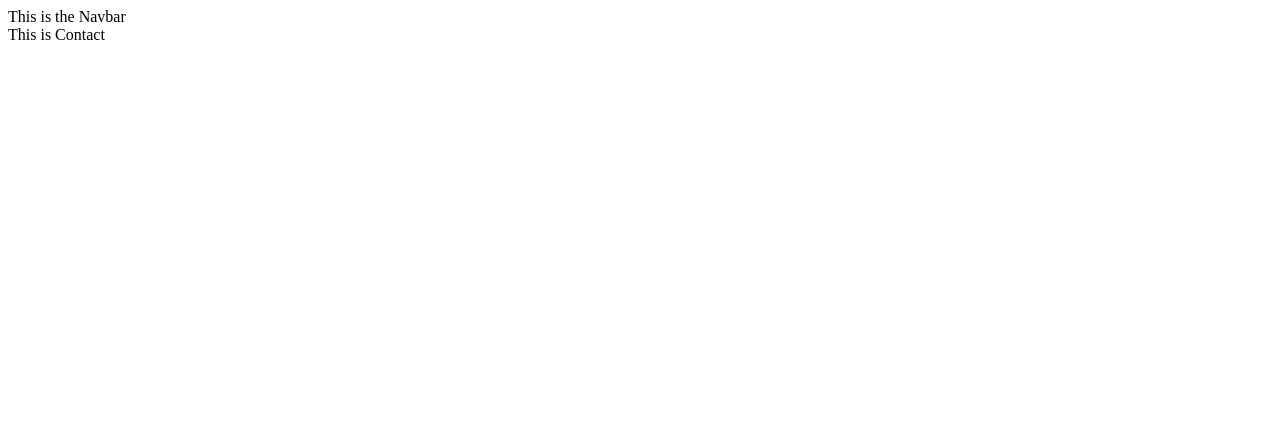
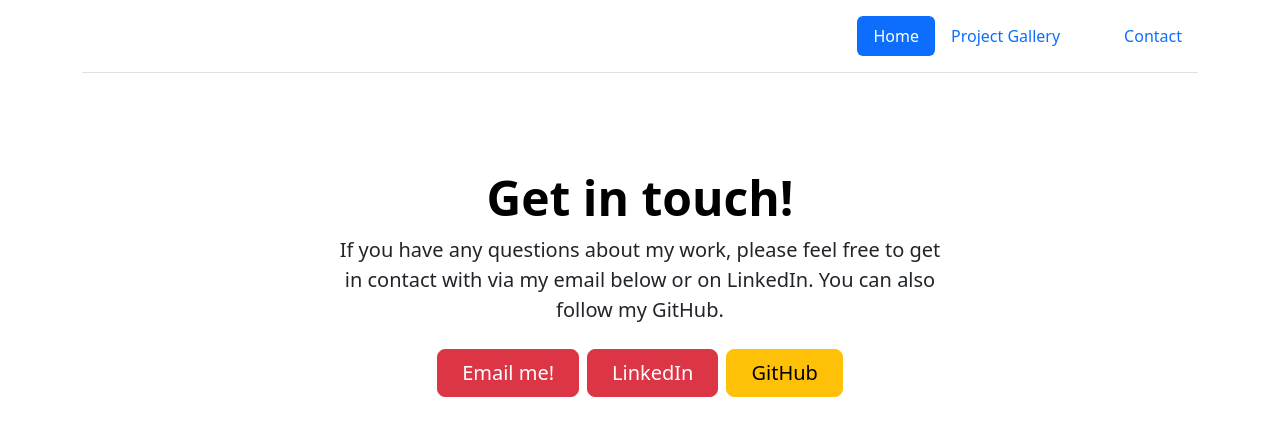
Before and after one commit to Tannababy/portfolio-react, a React (Vite) app in the folder portfolio/: page /contact in a window 1280 px wide. Shown: the top 436 px of the page. Built offline with nearby package versions, Linux system fonts and the light colour scheme.

Commit message:
added hero bootstrap hero to contact section and bootstrap navbar to header

```diff
--- a/portfolio/package.json
+++ b/portfolio/package.json
@@ -10,6 +10,8 @@
     "preview": "vite preview"
   },
   "dependencies": {
+    "@popperjs/core": "^2.11.8",
+    "bootstrap": "^5.3.2",
     "react": "^18.2.0",
     "react-dom": "^18.2.0",
     "react-router-dom": "^6.21.3"
--- a/portfolio/src/App.jsx
+++ b/portfolio/src/App.jsx
@@ -13,10 +13,9 @@ function App() {
         {/* Define routes using the Route component to render different page components at different paths */}
         {/* Define a default route that will render the Home component */}
         <Route path="/" element={<Home />} />
-        <Route path="about" element={<Header />} />
-        <Route path="ProjectGallery" element={<ProjectGallery />} />
         {/* Define a route that will have descendant routes */}
-        <Route path="contact/*" element={<Contact />} />
+        <Route path="ProjectGallery/*" element={<ProjectGallery />} />
+        <Route path="contact" element={<Contact />} />
       </Routes>
     </Router>
   );
--- a/portfolio/src/components/Contact.jsx
+++ b/portfolio/src/components/Contact.jsx
@@ -1,5 +1,27 @@
 function Contact() {
-  return <div>This is Contact</div>;
+  return (
+    <div class="px-4 py-5 my-5 text-center">
+      <h1 class="display-5 fw-bold text-body-emphasis">Get in touch!</h1>
+      <div class="col-lg-6 mx-auto">
+        <p class="lead mb-4">
+          If you have any questions about my work, please feel free to get in
+          contact with via my email below or on LinkedIn. You can also follow my
+          GitHub.
+        </p>
+        <div class="d-grid gap-2 d-sm-flex justify-content-sm-center">
+          <button type="button" class="btn btn-danger btn-lg px-4 gap-3">
+            Email me!
+          </button>
+          <button type="button" class="btn btn-danger btn-lg px-4 gap-3">
+            LinkedIn
+          </button>
+          <button type="button" class="btn btn-warning btn-lg px-4">
+            GitHub
+          </button>
+        </div>
+      </div>
+    </div>
+  );
 }
 
 export default Contact;
--- a/portfolio/src/components/Header.jsx
+++ b/portfolio/src/components/Header.jsx
@@ -1,7 +1,21 @@
 import Navbar from "./Navbar";
 
 function Header() {
-  return <Navbar />;
+  return (
+    <div class="container">
+      <header class="d-flex flex-wrap justify-content-center py-3 mb-4 border-bottom">
+        <a
+          href="/"
+          class="d-flex align-items-center mb-3 mb-md-0 me-md-auto link-body-emphasis text-decoration-none"
+        >
+          <svg class="bi me-2" width="40" height="32">
+            <use xlink:href="#bootstrap"></use>
+          </svg>
+        </a>
+        <Navbar />
+      </header>
+    </div>
+  );
 }
 
 export default Header;
--- a/portfolio/src/components/Navbar.jsx
+++ b/portfolio/src/components/Navbar.jsx
@@ -1,5 +1,31 @@
+import ProjectGallery from "./projectGallery";
+
 function Navbar() {
-  return <nav>This is the Navbar</nav>;
+  return (
+    <nav>
+      <ul class="nav nav-pills">
+        <li class="nav-item">
+          <a href="#" class="nav-link active" aria-current="page">
+            Home
+          </a>
+        </li>
+        <li class="nav-item">
+          <a href="#" class="nav-link">
+            Project Gallery
+          </a>
+        </li>
+        <li class="nav-item">
+          <a href="#" class="nav-link">
+          </a>
+        </li>
+        <li class="nav-item">
+          <a href="#" class="nav-link">
+            Contact
+          </a>
+        </li>
+      </ul>
+    </nav>
+  );
 }
 
 export default Navbar;
--- a/portfolio/src/main.jsx
+++ b/portfolio/src/main.jsx
@@ -1,6 +1,7 @@
 import React from "react";
 import ReactDOM from "react-dom/client";
 import App from "./App.jsx";
+import "bootstrap/dist/css/bootstrap.min.css";
 
 const root = ReactDOM.createRoot(document.getElementById("root"));
 
```
Also changed, not shown: 1 other file (tests, documents, lock files or other folders).
